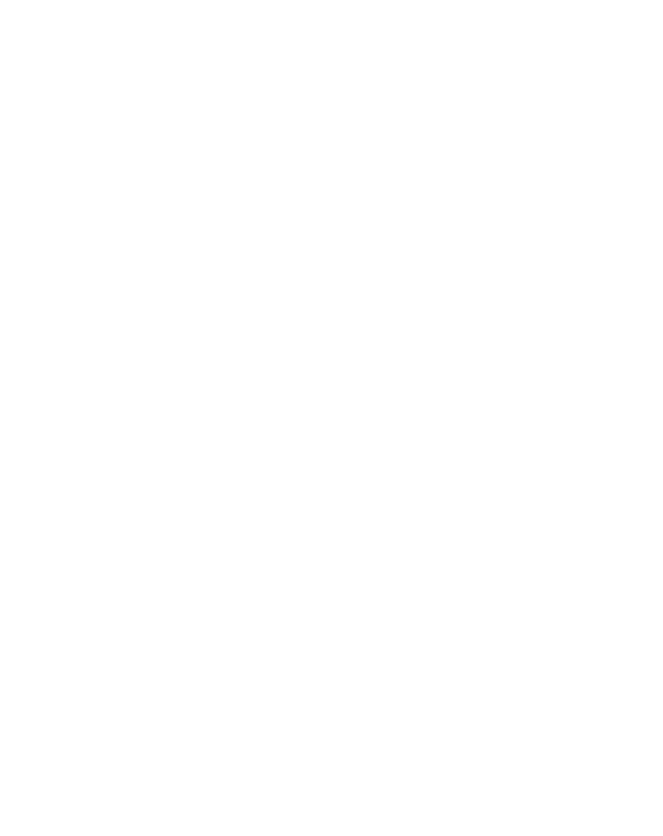
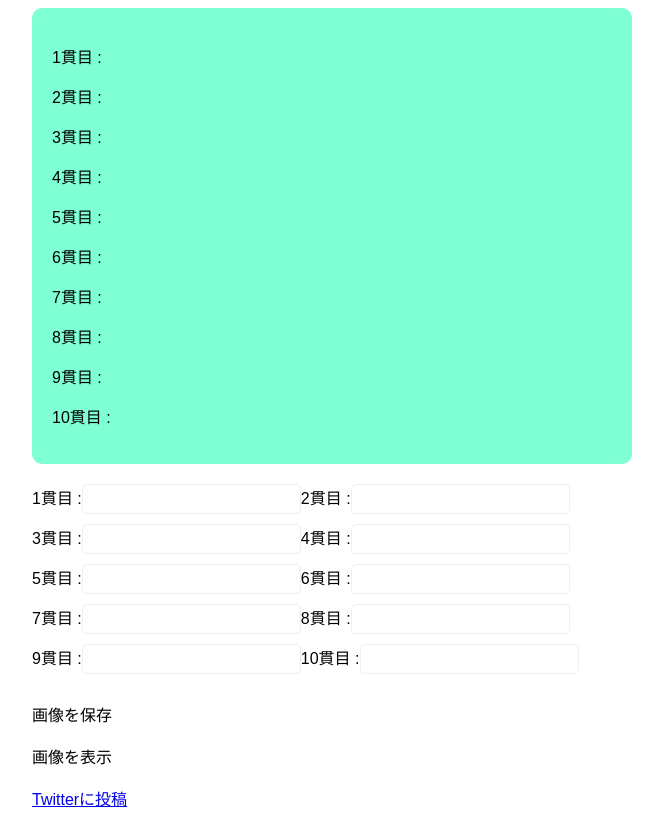
Before and after one commit to abgata20000/dream-maker, a Nuxt app: page /image_maker_sushi in a window 1280 px wide. Before the commit this address had no page. Shown: the whole page, without its empty margins (308-971 px from the left). Before the commit the page ends 800 px from the top, so only its background shows below. Built offline with nearby package versions, Linux system fonts and the light colour scheme.

Commit message:
🚧 wip - とりあえず相関図とすしメーカー

```diff
--- /dev/null
+++ b/app/pages/image_maker_diagram.vue
@@ -0,0 +1,118 @@
+<template lang="pug">
+  .container
+    .drawing-area(ref="drawingArea")
+      p(v-for="key in Object.keys(values)" :key="`p-${key}`")
+        | {{ key }} :
+        | {{ values[key] }}
+    .input-forms
+      div(v-for="key in Object.keys(values)" :key="`input-${key}`")
+        | {{ key }} :
+        input(type="text" v-model="values[key]" maxlength="15")
+    br
+    .buttons
+      .btn
+        a(@click="downloadImage")
+          | 画像を保存
+      br
+      .btn
+        a(@click="showImage")
+          | 画像を表示
+      br
+      .btn
+        a(:href="tweetLink" rel="nofollow" target="_blank")
+          | Twitterに投稿
+      br
+    modal(v-show="isShowModal" @close="closeModal")
+      p 画像が作成されました。
+      p 画像をタップして長押しで保存してください。
+      div
+        img(ref="image")
+      p よかったらダウンロードした画像を添付して「#MY相関図」をつけてツイートしてね！
+      .btn
+        a(:href="tweetLink" rel="nofollow" target="_blank")
+          | Twitterに投稿
+
+</template>
+
+<script>
+import html2canvas from "html2canvas";
+import Modal from "~/components/Modal";
+export default {
+  components: { Modal },
+  data() {
+    return {
+      isShowModal: false,
+      values: {
+        神: "",
+        父親: "",
+        母親: "",
+        兄: "",
+        姉: "",
+        妹: "",
+        弟: "",
+        ペット: "",
+        おさななじみ: "",
+        スーパーの人: ""
+      }
+    };
+  },
+  computed: {
+    tweetLink() {
+      return "https://twitter.com/share?text=画像を添付してツイートしてね！&url=https://abgata.jp";
+    }
+  },
+  methods: {
+    openModal() {
+      this.isShowModal = true;
+    },
+    closeModal() {
+      this.isShowModal = false;
+    },
+    downloadImage() {
+      const target = this.$refs.drawingArea;
+      html2canvas(target).then(canvas => {
+        const dataUrl = canvas.toDataURL();
+        const downloadLink = document.createElement("a");
+        downloadLink.href = dataUrl;
+        downloadLink.download = "dream-image.png";
+        downloadLink.click();
+      });
+    },
+    showImage() {
+      const target = this.$refs.drawingArea;
+      html2canvas(target).then(canvas => {
+        const dataUrl = canvas.toDataURL();
+        const img = this.$refs.image;
+        img.src = dataUrl;
+        this.openModal();
+      });
+    }
+  }
+};
+</script>
+<style lang="scss">
+body {
+  font-family: "MyYuGothicM", YuGothic, sans-serif;
+}
+.container {
+  max-width: 600px;
+  margin: 0 auto;
+}
+.drawing-area {
+  background-color: aquamarine;
+  padding: 20px;
+  border-radius: 10px;
+}
+.input-forms {
+  margin-top: 20px;
+  display: flex;
+  flex-wrap: wrap;
+}
+input {
+  border: 1px solid #eee;
+  padding: 5px;
+  border-radius: 5px;
+  font-size: 16px;
+  margin-bottom: 10px;
+}
+</style>
--- /dev/null
+++ b/app/pages/image_maker_sushi.vue
@@ -0,0 +1,118 @@
+<template lang="pug">
+  .container
+    .drawing-area(ref="drawingArea")
+      p(v-for="key in Object.keys(values)" :key="`p-${key}`")
+        | {{ key }} :
+        | {{ values[key] }}
+    .input-forms
+      div(v-for="key in Object.keys(values)" :key="`input-${key}`")
+        | {{ key }} :
+        input(type="text" v-model="values[key]" maxlength="15")
+    br
+    .buttons
+      .btn
+        a(@click="downloadImage")
+          | 画像を保存
+      br
+      .btn
+        a(@click="showImage")
+          | 画像を表示
+      br
+      .btn
+        a(:href="tweetLink" rel="nofollow" target="_blank")
+          | Twitterに投稿
+      br
+    modal(v-show="isShowModal" @close="closeModal")
+      p 画像が作成されました。
+      p 画像をタップして長押しで保存してください。
+      div
+        img(ref="image")
+      p よかったらダウンロードした画像を添付して「#俺の寿司」をつけてツイートしてね！
+      .btn
+        a(:href="tweetLink" rel="nofollow" target="_blank")
+          | Twitterに投稿
+
+</template>
+
+<script>
+import html2canvas from "html2canvas";
+import Modal from "~/components/Modal";
+export default {
+  components: { Modal },
+  data() {
+    return {
+      isShowModal: false,
+      values: {
+        "1貫目": "",
+        "2貫目": "",
+        "3貫目": "",
+        "4貫目": "",
+        "5貫目": "",
+        "6貫目": "",
+        "7貫目": "",
+        "8貫目": "",
+        "9貫目": "",
+        "10貫目": ""
+      }
+    };
+  },
+  computed: {
+    tweetLink() {
+      return "https://twitter.com/share?text=画像を添付してツイートしてね！&url=https://abgata.jp";
+    }
+  },
+  methods: {
+    openModal() {
+      this.isShowModal = true;
+    },
+    closeModal() {
+      this.isShowModal = false;
+    },
+    downloadImage() {
+      const target = this.$refs.drawingArea;
+      html2canvas(target).then(canvas => {
+        const dataUrl = canvas.toDataURL();
+        const downloadLink = document.createElement("a");
+        downloadLink.href = dataUrl;
+        downloadLink.download = "dream-image.png";
+        downloadLink.click();
+      });
+    },
+    showImage() {
+      const target = this.$refs.drawingArea;
+      html2canvas(target).then(canvas => {
+        const dataUrl = canvas.toDataURL();
+        const img = this.$refs.image;
+        img.src = dataUrl;
+        this.openModal();
+      });
+    }
+  }
+};
+</script>
+<style lang="scss">
+body {
+  font-family: "MyYuGothicM", YuGothic, sans-serif;
+}
+.container {
+  max-width: 600px;
+  margin: 0 auto;
+}
+.drawing-area {
+  background-color: aquamarine;
+  padding: 20px;
+  border-radius: 10px;
+}
+.input-forms {
+  margin-top: 20px;
+  display: flex;
+  flex-wrap: wrap;
+}
+input {
+  border: 1px solid #eee;
+  padding: 5px;
+  border-radius: 5px;
+  font-size: 16px;
+  margin-bottom: 10px;
+}
+</style>
```
